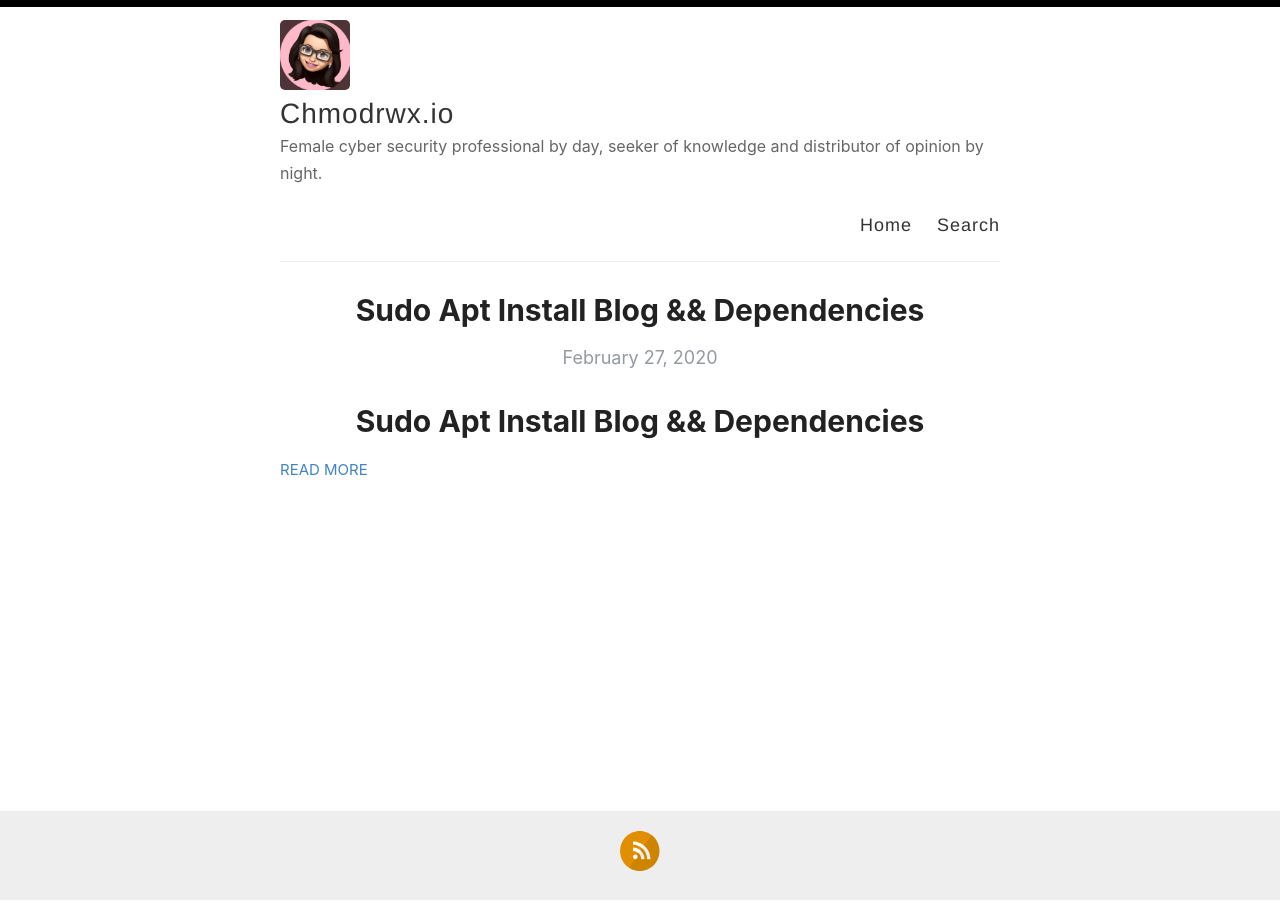
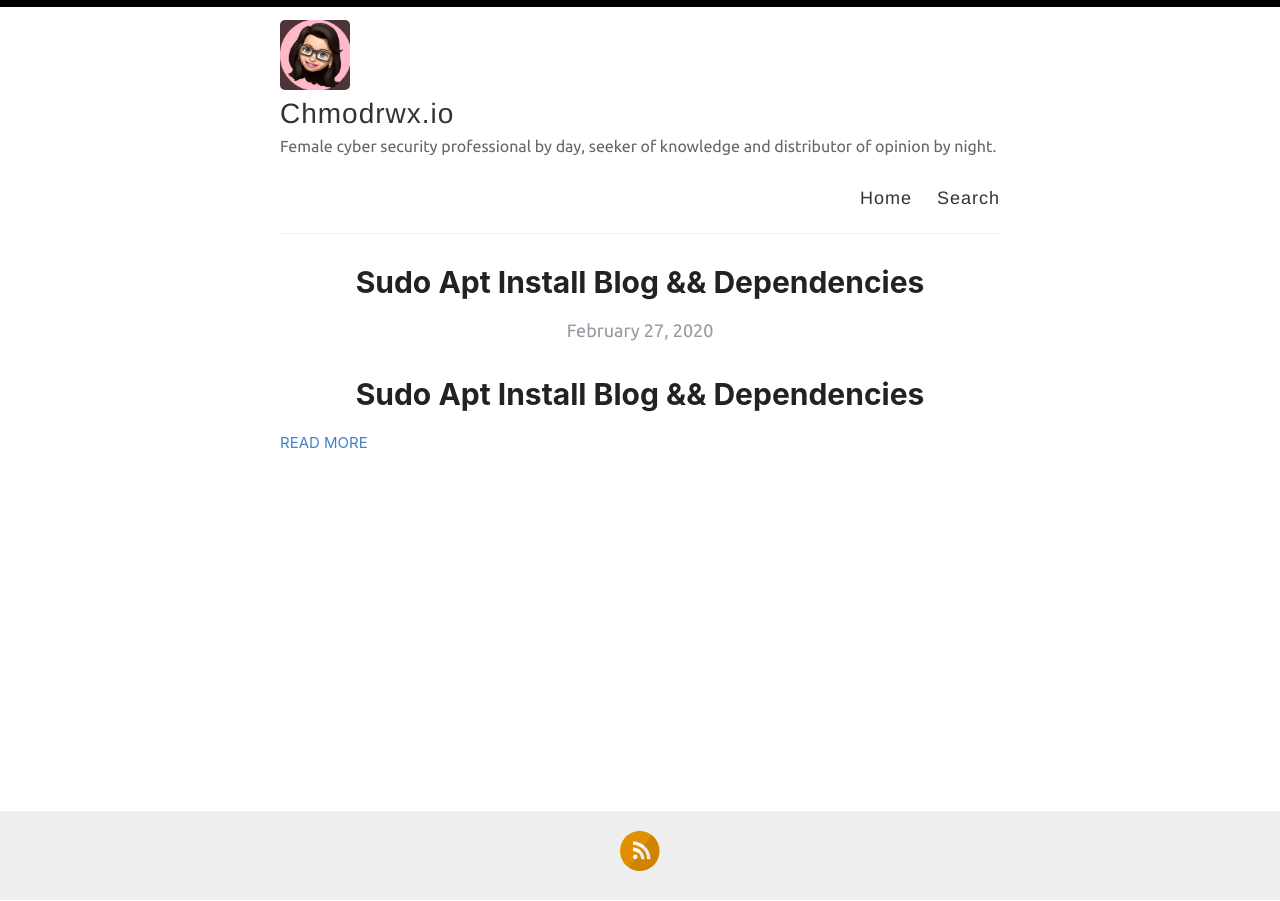
Before and after one commit to chmodrwxio/chmodrwxio.github.io, a Jekyll site: the page built from index.html, in a window 1280 px wide. Built offline with Jekyll 4.4.1, drawn with Linux system fonts in a browser that asks for light colours; the list of posts is cut into pages by our own code.

Commit message:
Update style.scss

```diff
--- a/assets/style.scss
+++ b/assets/style.scss
@@ -13,6 +13,15 @@
 /* BASE RULES */
 /**************/
 
+@import url('//fonts.googleapis.com/css?family=Ubuntu');
+
+p, textarea {
+    font-family: 'Ubuntu', Tahoma, sans-serif;
+}
+code, pre {
+    font-family: 'Ubuntu Mono', Menlo, Monaco, Consolas, "Courier New", monospace;
+}
+
 @import url('https://fonts.googleapis.com/css?family=Roboto');
 
 html {
@@ -22,7 +31,7 @@ html {
 
 body {
   background: #fff;
-  font-family: -system-ui, -apple-system, BlinkMacSystemFont, "Segoe UI", Roboto, Helvetica, Arial, sans-serif, "Apple Color Emoji", "Segoe UI Emoji", "Segoe UI Symbol";
+  font-family: -system-ui, -apple-system, BlinkMacSystemFont, "Segoe UI", Ubuntu, Roboto, Helvetica, Arial, sans-serif, "Apple Color Emoji", "Segoe UI Emoji", "Segoe UI Symbol";
   color: #404040;
   line-height: 1.7;
   font-weight: 400;
```
